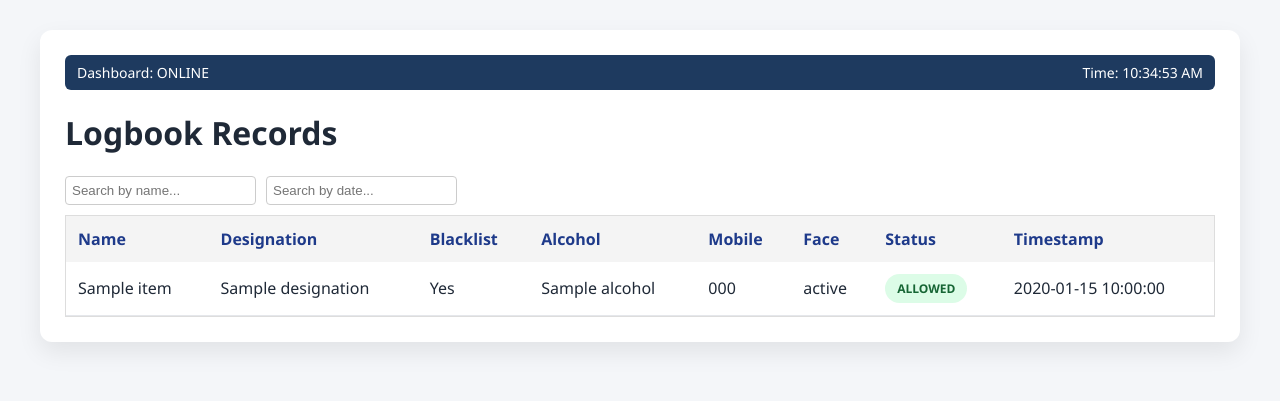
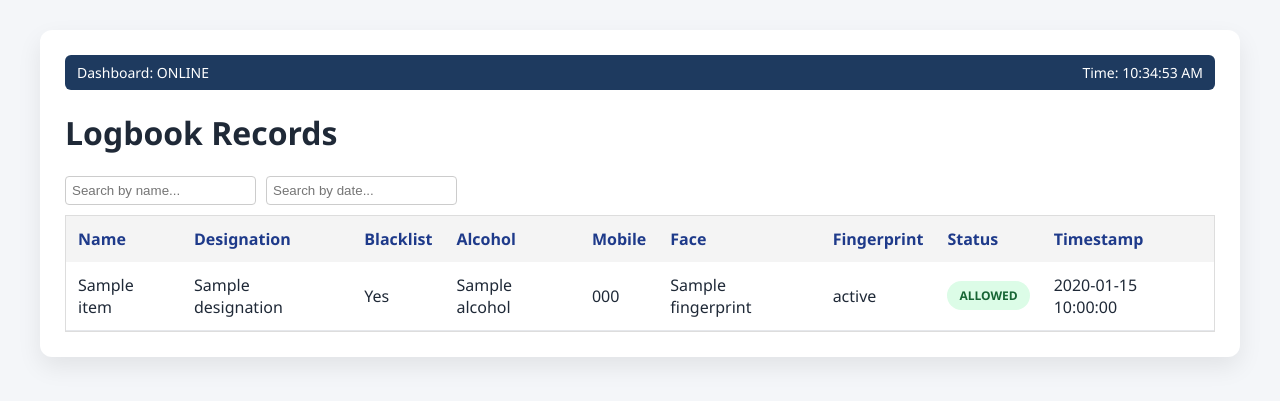
Before and after one commit to group7geethikamanoj-ux/Security-system, a Flask app: page /logs in a window 1280 px wide. Shown: the part 60-461 px from the top of the page. Run offline with Flask 3, Linux system fonts and the light colour scheme; a database or web service that is not in the repository returns one stand-in record (values such as "Sample title"); data that the repository does not hold is empty.

Commit message:
Update logs.html

```diff
--- a/kiosk_web/templates/logs.html
+++ b/kiosk_web/templates/logs.html
@@ -52,6 +52,7 @@
                 <th>Alcohol</th>
                 <th>Mobile</th>
                 <th>Face</th>
+                <th>Fingerprint</th>
                 <th>Status</th>
                 <th>Timestamp</th>
             </tr>
@@ -65,6 +66,7 @@
                 <td>{{ log.get('blacklist_status','') }}</td>
                 <td>{{ log.get('alcohol','') }}</td>
                 <td>{{ log.get('mobile','') }}</td>
+                <td>{{ log.get('fingerprint','') }}</td>
                 <td>{{ log.get('face_status','') }}</td>
 
                 <td>
```
